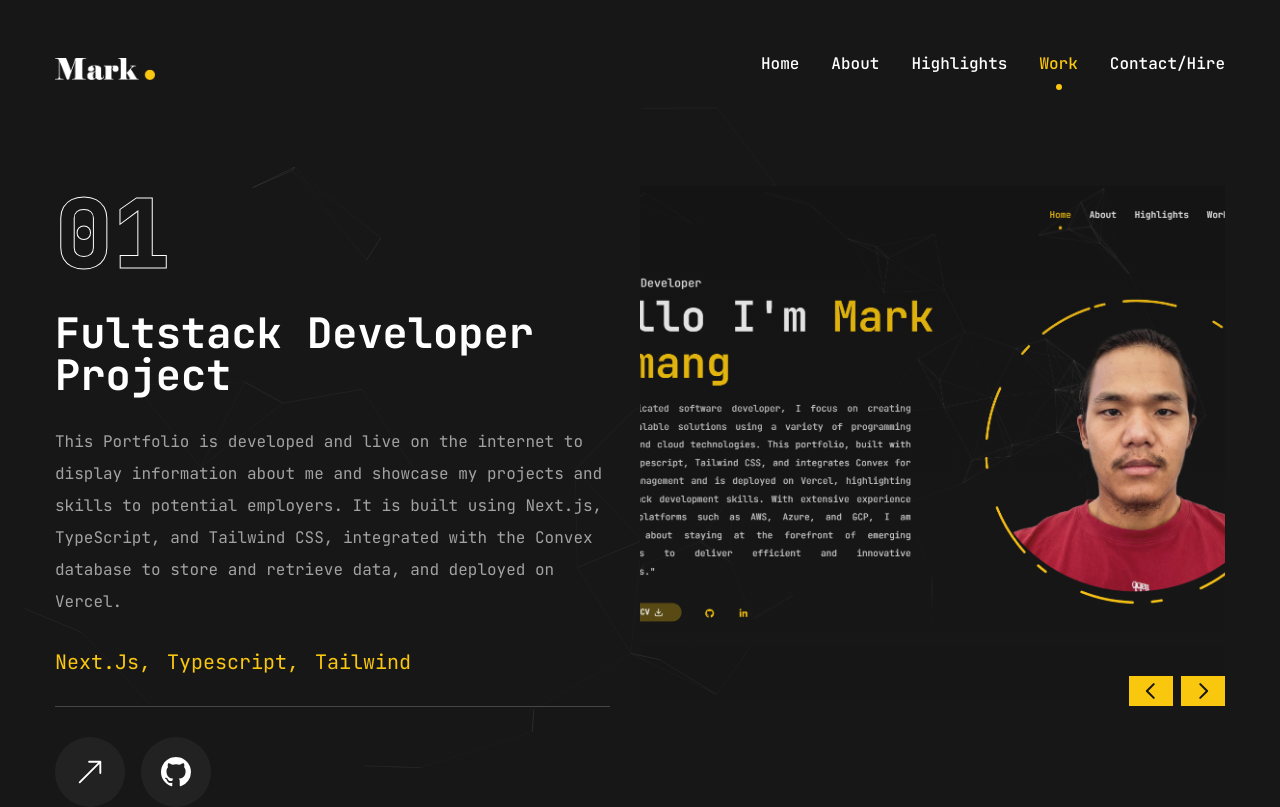
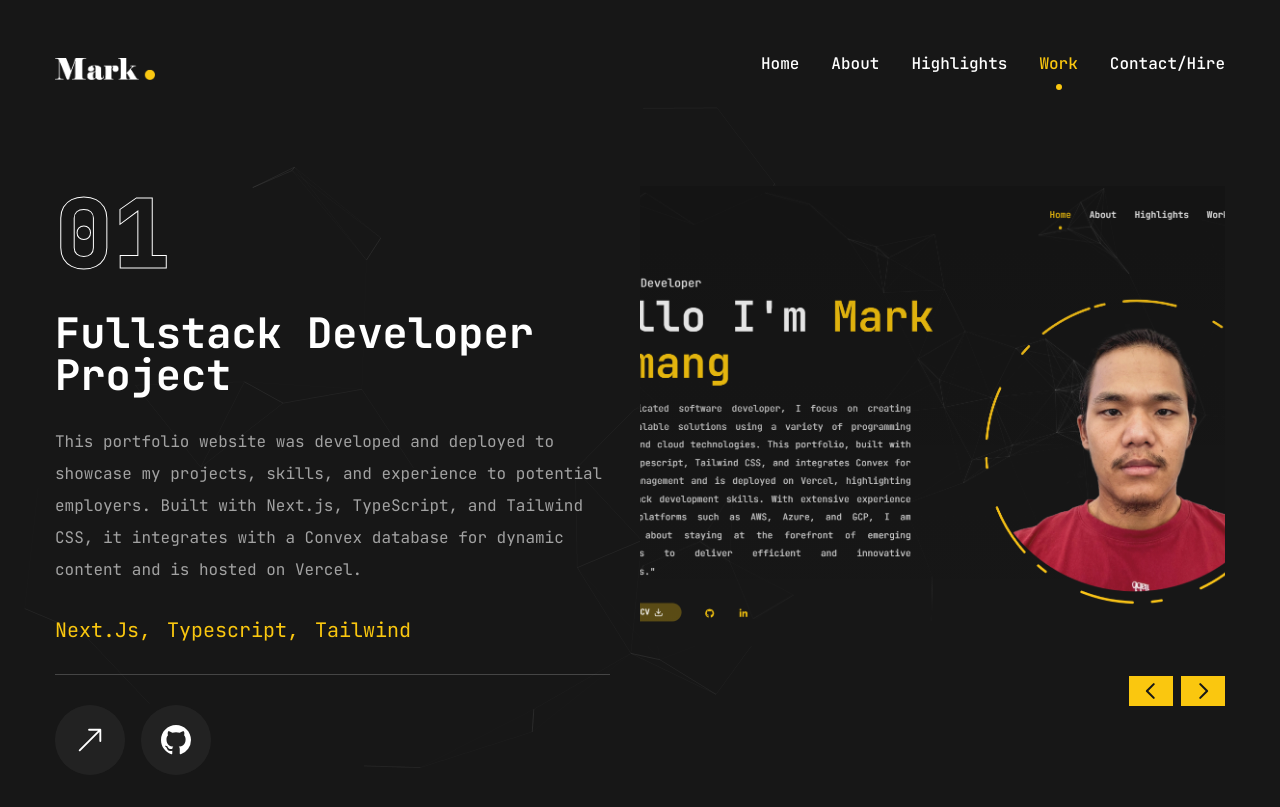
Before and after one commit to marktmng/mark-portfolio, a Next.js app: page /work in a window 1280 px wide. Built offline with nearby package versions, Linux system fonts and the light colour scheme.

Commit message:
added fullstack project in work

```diff
--- a/app/work/page.jsx
+++ b/app/work/page.jsx
@@ -5,34 +5,59 @@ import {
   TooltipContent,
   TooltipProvider,
   TooltipTrigger,
-} from "@/components/ui/tooltip"; // command to install tooltip: npm install @radix-ui/react-tooltip
+} from "@/components/ui/tooltip";
 import WorkSliderBtns from "@/components/ui/WorkSliderBtns";
-import { motion } from "framer-motion"; // command to install framer motion: npm install framer-motion
-import Image from "next/image"; // command to install next image: npm install next-image
-import Link from "next/link"; // command to install next link: npm install next-link
+import { motion } from "framer-motion";
+import Image from "next/image";
+import Link from "next/link";
 import { useState } from "react";
-import { BsArrowUpRight, BsGithub } from "react-icons/bs"; // command to install react icons: npm install react-icons
+import { BsArrowUpRight, BsGithub } from "react-icons/bs";
 import "swiper/css";
-import { Swiper, SwiperSlide } from "swiper/react"; // command to install swiper: npm install swiper
+import { Swiper, SwiperSlide } from "swiper/react";
 
 const projects = [
   {
     num: "01",
-    category: "Fultstack Developer",
+    category: "Fullstack Developer",
     title: "Portfolio Web App",
     desription:
-      "This Portfolio is developed and live on the internet to display information about me and showcase my projects and skills to potential employers. It is built using Next.js, TypeScript, and Tailwind CSS, integrated with the Convex database to store and retrieve data, and deployed on Vercel.",
+      "This portfolio website was developed and deployed to showcase my projects, skills, and experience to potential employers. Built with Next.js, TypeScript, and Tailwind CSS, it integrates with a Convex database for dynamic content and is hosted on Vercel.",
     stack: [{ name: "Next.Js" }, { name: "Typescript" }, { name: "Tailwind" }],
     image: "/assets/work/portfolio.png",
     live: "https://www.marktmng.com/",
-    github: "https://github.com/marktmng/mark-portfolio.git",
+    github: {
+      frontend: "https://github.com/marktmng/mark-portfolio.git",
+    },
   },
   {
     num: "02",
-    category: "software developer",
+    category: "Fullstack Developer",
+    title: "Handi-Hub Web App",
+    desription:
+      "This e-commerce web application was developed as part of my Master's degree in Information Technology. I built the complete backend with secure JWT-based authentication and the frontend using React.js, delivering a fully functional and scalable online shopping platform.",
+    stack: [
+      { name: "ASP.NET" },
+      { name: "C#" },
+      { name: "React.Js" },
+      { name: "MUI" },
+      { name: "CSS" },
+      { name: "HTML" },
+      { name: "JavaScript" },
+      { name: "MySQL Server" },
+    ],
+    image: "/assets/work/handihub.png",
+    live: "#",
+    github: {
+      backend: "https://github.com/marktmng/handi_hub.git",
+      frontend: "https://github.com/marktmng/handi-hub-front.git",
+    },
+  },
+  {
+    num: "03",
+    category: "Software Developer",
     title: "Infinite Cloud Service",
     desription:
-      "This project is being developed using ASP.NET and React. The goal is to create Source Infinity’s own drive application, which will also include cloud storage services. The app is designed to be user-friendly and efficient, allowing users to easily manage their files and access cloud storage services. The project is currently in progress, and the team is working hard to ensure that it meets the needs of its users.",
+      "This project is being developed using ASP.NET and React. The goal is to create Source Infinity’s own drive application with integrated cloud storage services. Designed to be user-friendly and efficient, the project is currently in progress.",
     stack: [
       { name: "React.Js" },
       { name: "Vite" },
@@ -45,50 +70,56 @@ const projects = [
     ],
     image: "/assets/work/drive.png",
     live: "#",
-    github: "https://github.com/sourceinfinitynz/Infinite-Cloud-Service.git",
+    github: {
+      full: "https://github.com/sourceinfinitynz/Infinite-Cloud-Service.git",
     },
-  {
-    num: "03",
-    category: "frontend",
-    title: "Scheduler Web App",
-    desription:
-      "This Scheduler app was developed for Brunton NZ to help employees book appointments with team members, add tasks to the calendar, track their progress, and manage their leave. It also enables managers to monitor employee progress using a color-coded system for each team member. The app is built with React and styled using CSS.",
-    stack: [{ name: "React" }, { name: "Css" }, { name: "HTML" }],
-    image: "/assets/work/scheduler.png",
-    live: "#",
-    github: "https://github.com/marktmng/Scheduler-BruntonNZ.git",
   },
   {
     num: "04",
-    category: "software developer",
-    title: "Ecommerce Web App",
+    category: "Frontend Developer",
+    title: "Scheduler Web App",
     desription:
-      "THis Ecommerce app was developer for client to sell their beauty products online during my internship at Source Infinity. The app is built with Shopify and styled using CSS.",
-    stack: [{ name: "Liquid" }, { name: "Css" }, { name: "JavaScript" }],
-    image: "/assets/work/shopify.png",
+      "This Scheduler app was developed for Brunton NZ to help employees manage appointments, tasks, progress, and leave. It also provides managers with a color-coded dashboard to track team performance.",
+    stack: [{ name: "React" }, { name: "CSS" }, { name: "HTML" }],
+    image: "/assets/work/scheduler.png",
     live: "#",
-    github: "https://github.com/marktmng/just_another_beauty_product.git",
+    github: {
+      frontend: "https://github.com/marktmng/Scheduler-BruntonNZ.git",
+    },
   },
   {
     num: "05",
     category: "Software Developer",
+    title: "E-commerce Web App",
+    desription:
+      "This e-commerce app was developed for a client to sell beauty products online during my internship at Source Infinity. Built with Shopify, it provides a responsive and user-friendly shopping experience.",
+    stack: [{ name: "Liquid" }, { name: "CSS" }, { name: "JavaScript" }],
+    image: "/assets/work/shopify.png",
+    live: "#",
+    github: {
+      frontend: "https://github.com/marktmng/just_another_beauty_product.git",
+    },
+  },
+  {
+    num: "06",
+    category: "Software Developer",
     title: "Desktop App",
     desription:
-      "This Desktop app was developed for VShipping LTD to help employees manage their shipping orders. The app is built with C# and TSQL.",
+      "This desktop app was developed for VShipping LTD to help employees manage their shipping orders efficiently. Built with C# and TSQL.",
     stack: [{ name: "C#" }, { name: "TSQL" }],
     image: "/assets/work/desktopapp.png",
     live: "#",
-    github: "https://github.com/marktmng/VShippingLTD.git",
+    github: {
+      backend: "https://github.com/marktmng/VShippingLTD.git",
+    },
   },
 ];
 
 const Work = () => {
-  const [project, setProject] = useState(projects[0]); // ✅ Define the active project state
+  const [project, setProject] = useState(projects[0]);
 
   const handleSlideChange = (swiper) => {
-    // get current slide index
     const currentIndex = swiper.activeIndex;
-    // update project state based on current slide index
     setProject(projects[currentIndex]);
   };
 
@@ -103,22 +134,23 @@ const Work = () => {
     >
       <div className="container mx-auto">
         <div className="flex flex-col xl:flex-row xl:gap-[30px]">
+          {/* LEFT SECTION - DETAILS */}
           <div className="w-full xl:w-[50%] xl:h-[460px] flex flex-col xl:justify-between order-2 xl:order-none">
             <div className="flex flex-col gap-[30px] h-[50%]">
-              {/* Outline num */}
-              <div
-                className="text-8xl leading-none font-extrabold text-transparent
-              text-outline"
-              >
+              {/* Outline number */}
+              <div className="text-8xl leading-none font-extrabold text-transparent text-outline">
                 {project.num}
               </div>
+
               {/* Category */}
               <h2 className="text-[42px] font-bold leading-none text-white capitalize">
                 {project.category} project
               </h2>
+
               {/* Description */}
               <p className="text-white/60">{project.desription}</p>
-              {/* Stack */}
+
+              {/* Tech Stack */}
               <ul className="flex flex-wrap gap-4">
                 {project.stack.map((item, index) => (
                   <li key={index} className="text-xl text-accent">
@@ -127,18 +159,16 @@ const Work = () => {
                   </li>
                 ))}
               </ul>
-              {/* Border */}
+
               <div className="border-b border-white/20"></div>
-              {/* Button with Tooltip */}
+
+              {/* Buttons */}
               <div className="flex items-center gap-4">
-                {/* live project button */}
-                <Link href={project.live}>
+                {/* Live project button */}
+                <Link href={project.live} target="_blank">
                   <TooltipProvider delayDuration={100}>
                     <Tooltip>
-                      <TooltipTrigger
-                        className="w-[70px] h-[70px] rounded-full
-                    bg-white/5 flex justify-center items-center group"
-                      >
+                      <TooltipTrigger className="w-[70px] h-[70px] rounded-full bg-white/5 flex justify-center items-center group">
                         <BsArrowUpRight className="text-white text-3xl group-hover:text-accent" />
                       </TooltipTrigger>
                       <TooltipContent side="right">
@@ -147,25 +177,49 @@ const Work = () => {
                     </Tooltip>
                   </TooltipProvider>
                 </Link>
-                {/* guithub project button */}
-                <Link href={project.github}>
-                  <TooltipProvider delayDuration={100}>
-                    <Tooltip>
-                      <TooltipTrigger
-                        className="w-[70px] h-[70px] rounded-full
-                    bg-white/5 flex justify-center items-center group"
+
+                {/* GitHub button with dropdown */}
+                <div className="relative group">
+                  <div className="w-[70px] h-[70px] rounded-full bg-white/5 flex justify-center items-center cursor-pointer group-hover:bg-accent/10 transition">
+                    <BsGithub className="text-white text-3xl group-hover:text-accent" />
+                  </div>
+
+                  {/* Hover dropdown */}
+                  <div className="absolute left-1/2 -translate-x-1/2 bottom-full mb-2 bg-[#111] border border-white/20 rounded-lg shadow-lg p-2 opacity-0 group-hover:opacity-100 transition-all duration-300 scale-95 group-hover:scale-100 pointer-events-none group-hover:pointer-events-auto z-20">
+                    {project.github?.frontend && (
+                      <Link
+                        href={project.github.frontend}
+                        target="_blank"
+                        className="block text-white hover:text-accent text-sm px-2 py-1 whitespace-nowrap"
                       >
-                        <BsGithub className="text-white text-3xl group-hover:text-accent" />
-                      </TooltipTrigger>
-                      <TooltipContent side="right">
-                        <p>Github project</p>
-                      </TooltipContent>
-                    </Tooltip>
-                  </TooltipProvider>
+                        🖥️ Frontend Repository
                       </Link>
+                    )}
+                    {project.github?.backend && (
+                      <Link
+                        href={project.github.backend}
+                        target="_blank"
+                        className="block text-white hover:text-accent text-sm px-2 py-1 whitespace-nowrap"
+                      >
+                        ⚙️ Backend Repository
+                      </Link>
+                    )}
+                    {project.github?.full && (
+                      <Link
+                        href={project.github.full}
+                        target="_blank"
+                        className="block text-white hover:text-accent text-sm px-2 py-1 whitespace-nowrap"
+                      >
+                        📦 Full Project Repository
+                      </Link>
+                    )}
                   </div>
                 </div>
               </div>
+            </div>
+          </div>
+
+          {/* RIGHT SECTION - SLIDER */}
           <div className="w-full xl:w-[50%]">
             <Swiper
               spaceBetween={30}
@@ -173,33 +227,23 @@ const Work = () => {
               className="xl:h-[520px] mb-12"
               onSlideChange={handleSlideChange}
             >
-              {projects.map((project, index) => {
-                return (
+              {projects.map((project, index) => (
                 <SwiperSlide key={index} className="w-full">
-                    <div
-                      className="h-[460px] realtive group flex justify-center
-                    items-center bg-pink-50/20 "
-                    >
-                      {/* overlay */}
-                      <div
-                        className="absolute top-0 left-0 w-full h-full
-                      bg-gradient-to-b from-black/15 to-transparent z-10"
-                      ></div>
-
-                      {/* image */}
+                  <div className="h-[460px] relative group flex justify-center items-center bg-pink-50/20">
+                    <div className="absolute top-0 left-0 w-full h-full bg-gradient-to-b from-black/15 to-transparent z-10"></div>
                     <div className="relative w-full h-full">
                       <Image
                         src={project.image}
                         fill
                         className="object-cover"
-                          alt=""
+                        alt={project.title}
                       />
                     </div>
                   </div>
                 </SwiperSlide>
-                );
-              })}
-              {/* slider buttons */}
+              ))}
+
+              {/* Slider buttons */}
               <WorkSliderBtns
                 containerStyles="flex gap-2 absolute right-0 bottom-[calc(50%)] xl:bottom-0 z-20
                 w-full justify-between xl:w-max xl:justify-none"
```
Also changed, not shown: public/assets/work/handihub.png (added). Lines whose indentation alone changed are shown as unchanged.
